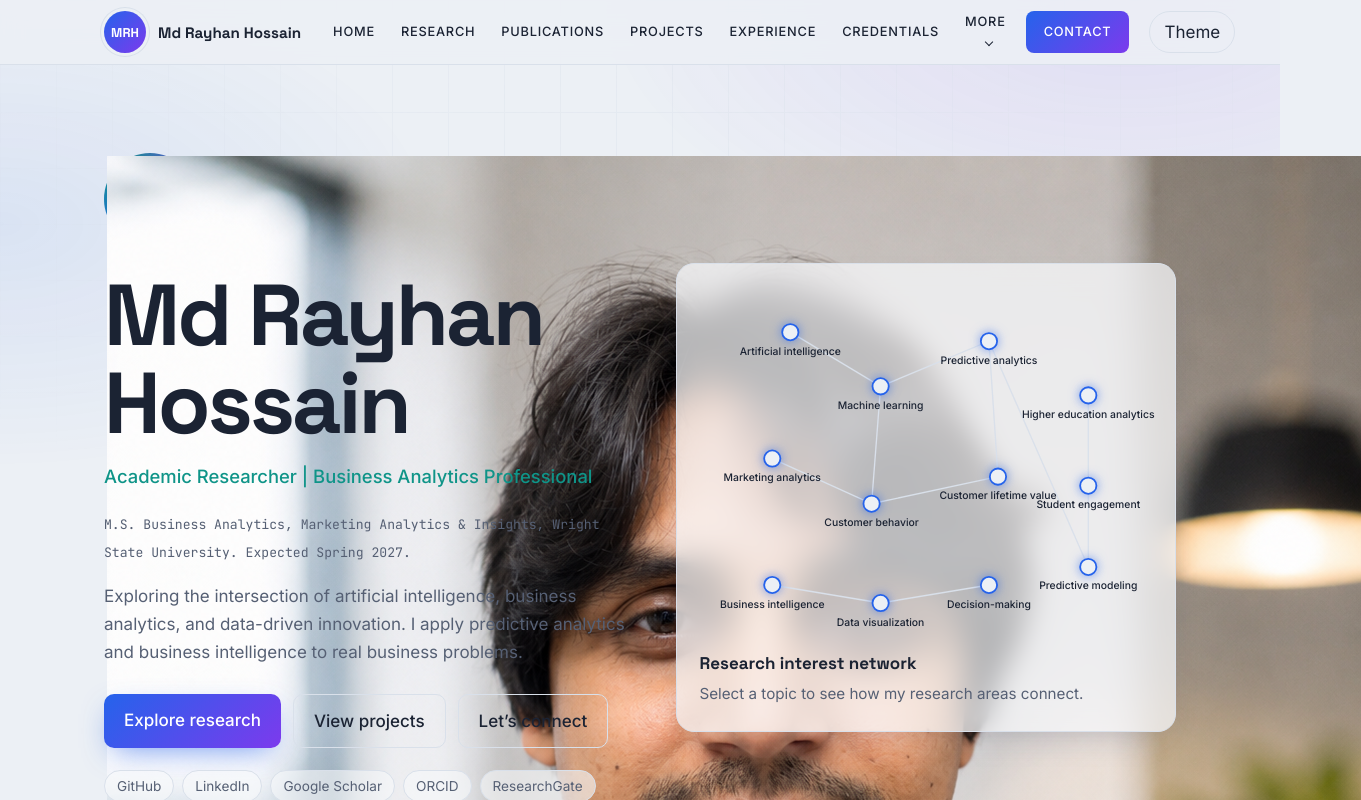
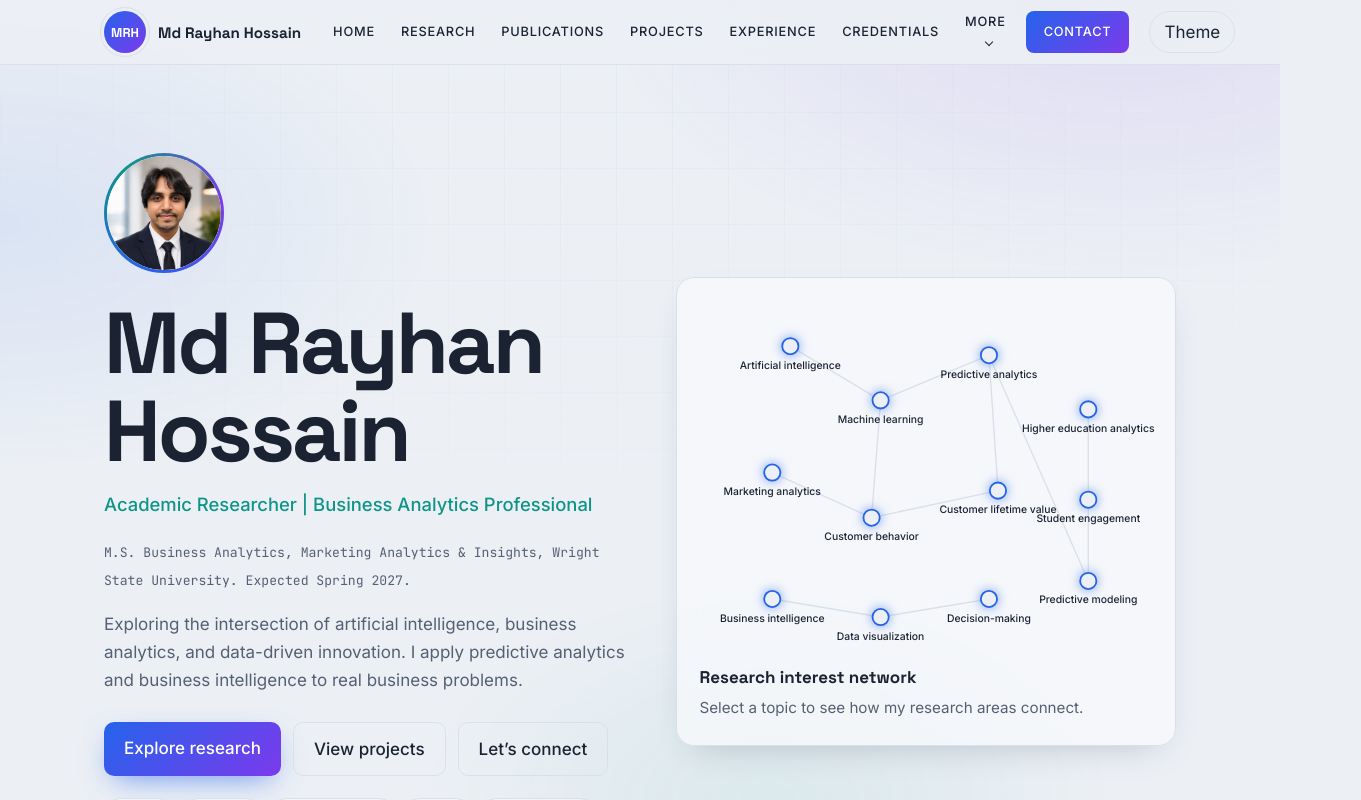
Before and after one commit to ray0721/portfolio, a Next.js app: page / in a window 1280 px wide. Shown: the top 800 px of the page, 1361 px wide, since content can reach past the window. Built offline with nearby package versions, Linux system fonts and the light colour scheme; no server answers.

Commit message:
Add files via upload

```diff
--- a/src/app/globals.css
+++ b/src/app/globals.css
@@ -167,6 +167,8 @@ header{background:color-mix(in srgb,var(--bg) 88%,transparent)}
 .menu .dd .ddp{left:auto;right:0}
 .menu .ncta{letter-spacing:.06em;font-size:.8rem;padding:10px 18px;color:#fff}
 }
+.avatar{width:120px;height:120px;overflow:hidden}
+.avatar img{width:100%;height:100%;border-radius:50%;object-fit:cover;display:block}
 
 .cform{display:grid;gap:12px;max-width:560px;margin:28px auto 0;text-align:left;position:relative}
 .cform input,.cform select,.cform textarea{font:inherit;color:var(--tx);background:var(--bg2);border:1px solid var(--line);border-radius:10px;padding:12px 14px}
```
